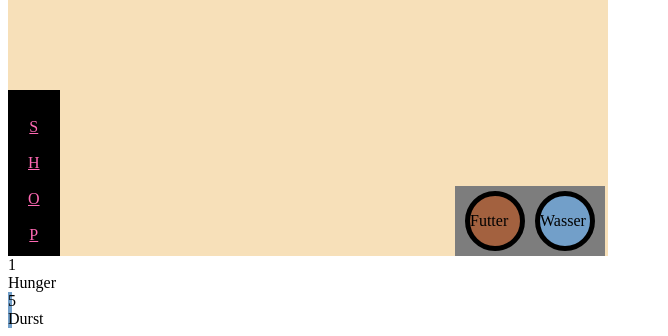
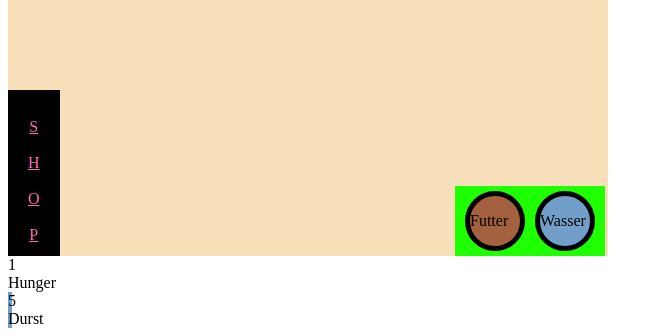
Before and after one commit to Tyffanny/test, a plain HTML site: page katze.html in a window 1280 px wide. Shown: the part 510-846 px from the top of the page, without its empty margins (0-668 px from the left). Drawn offline with Linux system fonts and the light colour scheme.

Commit message:
futtergrün

```diff
--- a/design.css
+++ b/design.css
@@ -39,7 +39,7 @@
 #futter{
     width: 150px;
     height: 70px;
-    background-color: #7d7d7d;
+    background-color: #1eff00;
     position: relative;
     margin-top: 96px;
     margin-right: 3px;
```
